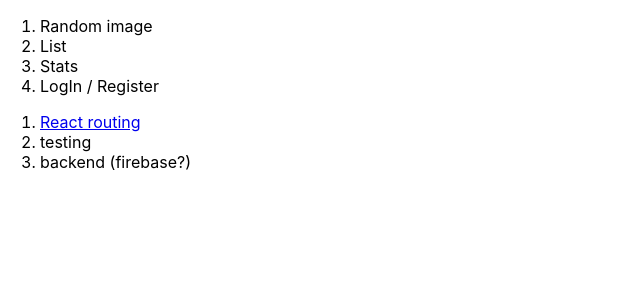
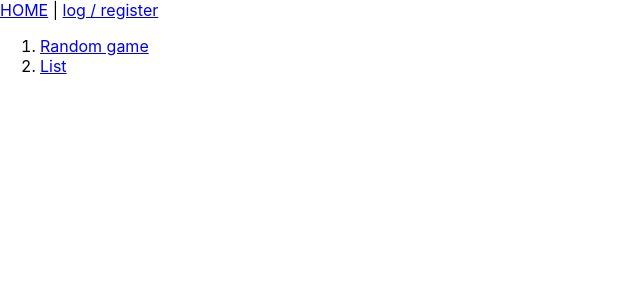
Before and after one commit to HadHod/what-is-it, a React (Create React App) app: page / in a window 1280 px wide. Shown: the top 300 px of the page, without its empty margins (0-640 px from the left). Built offline with nearby package versions, Linux system fonts and the light colour scheme.

Commit message:
routing added

```diff
--- a/package.json
+++ b/package.json
@@ -12,6 +12,7 @@
     "@types/react-dom": "^18.2.19",
     "react": "^18.2.0",
     "react-dom": "^18.2.0",
+    "react-router-dom": "^6.22.0",
     "react-scripts": "5.0.1",
     "sass": "^1.70.0",
     "typescript": "^4.9.5",
--- a/src/App.tsx
+++ b/src/App.tsx
@@ -1,23 +1,23 @@
 import React, { ReactElement } from 'react';
 import './App.scss';
+import {
+  createBrowserRouter,
+  RouterProvider,
+} from "react-router-dom";
+import Layout from './pages/Layout';
+import Error404Page from './pages/Error404Page';
+import routes from './routes';
 
 function App(): ReactElement {
-  return (
-    <>
-      <ol>
-        <li>Random image</li>
-        <li>List</li>
-        <li>Stats</li>
-        <li>LogIn / Register</li>
-      </ol>
+  const router = createBrowserRouter([
+    {
+      element: <Layout />,
+      errorElement: <Error404Page />,
+      children: routes,
+    },
+  ])
 
-      <ol>
-        <li><a href="https://semaphoreci.com/blog/routing-layer-react">React routing</a></li>
-        <li>testing</li>
-        <li>backend (firebase?)</li>
-      </ol>
-    </>
-  );
+  return <RouterProvider router={router} />;
 }
 
 export default App;
--- /dev/null
+++ b/src/pages/Error404Page.tsx
@@ -0,0 +1,7 @@
+import React, { ReactElement } from 'react';
+
+function Error404Page(): ReactElement {
+  return (<div>404</div>)
+}
+
+export default Error404Page;
--- /dev/null
+++ b/src/pages/GamesListPage.tsx
@@ -0,0 +1,7 @@
+import React, { ReactElement } from 'react';
+
+function GamesListPage(): ReactElement {
+  return (<div>List Page works</div>)
+}
+
+export default GamesListPage;
--- /dev/null
+++ b/src/pages/HomePage.tsx
@@ -0,0 +1,14 @@
+import React, { ReactElement } from 'react';
+import PathConstants from '../routes/pathConstants';
+import { Link } from 'react-router-dom';
+
+function HomePage(): ReactElement {
+  return (
+    <ol>
+      <li><Link to={PathConstants.RANDOM}>Random game</Link></li>
+      <li><Link to={PathConstants.LIST}>List</Link></li>
+    </ol>
+  )
+}
+
+export default HomePage;
--- /dev/null
+++ b/src/pages/Layout.tsx
@@ -0,0 +1,16 @@
+import { Link, Outlet } from "react-router-dom";
+import PathConstants from "../routes/pathConstants";
+import { Suspense } from "react";
+
+export default function Layout() {
+  return (
+    <>
+      <nav><Link to={PathConstants.HOME}>HOME</Link> | <Link to={PathConstants.HOME}>log / register</Link></nav>
+      <main>
+        <Suspense fallback={<div>Loading...</div>}>
+          <Outlet />
+        </Suspense>
+      </main>
+    </>
+  )
+}
--- /dev/null
+++ b/src/pages/RandomGamePage.tsx
@@ -0,0 +1,7 @@
+import React, { ReactElement } from 'react';
+
+function RandomGamePage(): ReactElement {
+  return (<div>Random Page works</div>)
+}
+
+export default RandomGamePage;
--- /dev/null
+++ b/src/routes/index.js
@@ -0,0 +1,14 @@
+import React from "react";
+import PathConstants from "./pathConstants";
+
+const HomePage = React.lazy(() => import("../pages/HomePage"));
+const RandomGamePage = React.lazy(() => import("../pages/RandomGamePage"));
+const GamesListPage = React.lazy(() => import("../pages/GamesListPage"));
+
+const routes = [
+  { path: PathConstants.HOME, element: <HomePage /> },
+  { path: PathConstants.RANDOM, element: <RandomGamePage /> },
+  { path: PathConstants.LIST, element: <GamesListPage /> },
+]
+
+export default routes;
--- /dev/null
+++ b/src/routes/pathConstants.tsx
@@ -0,0 +1,7 @@
+const PathConstants = {
+  HOME: "/",
+  RANDOM: "random",
+  LIST: "list",
+}
+
+export default PathConstants;
```
Also changed, not shown: 1 other file (tests, documents, lock files or other folders).
